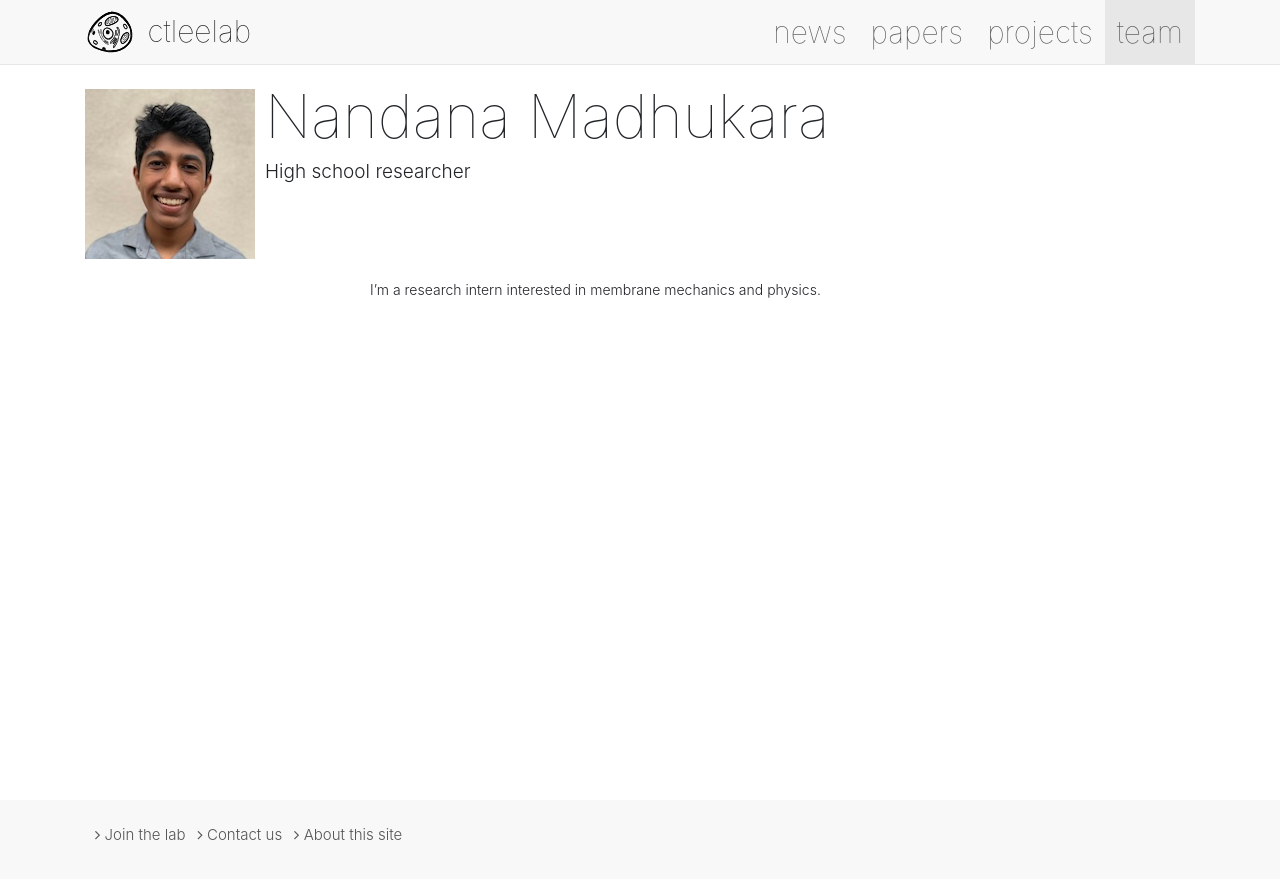
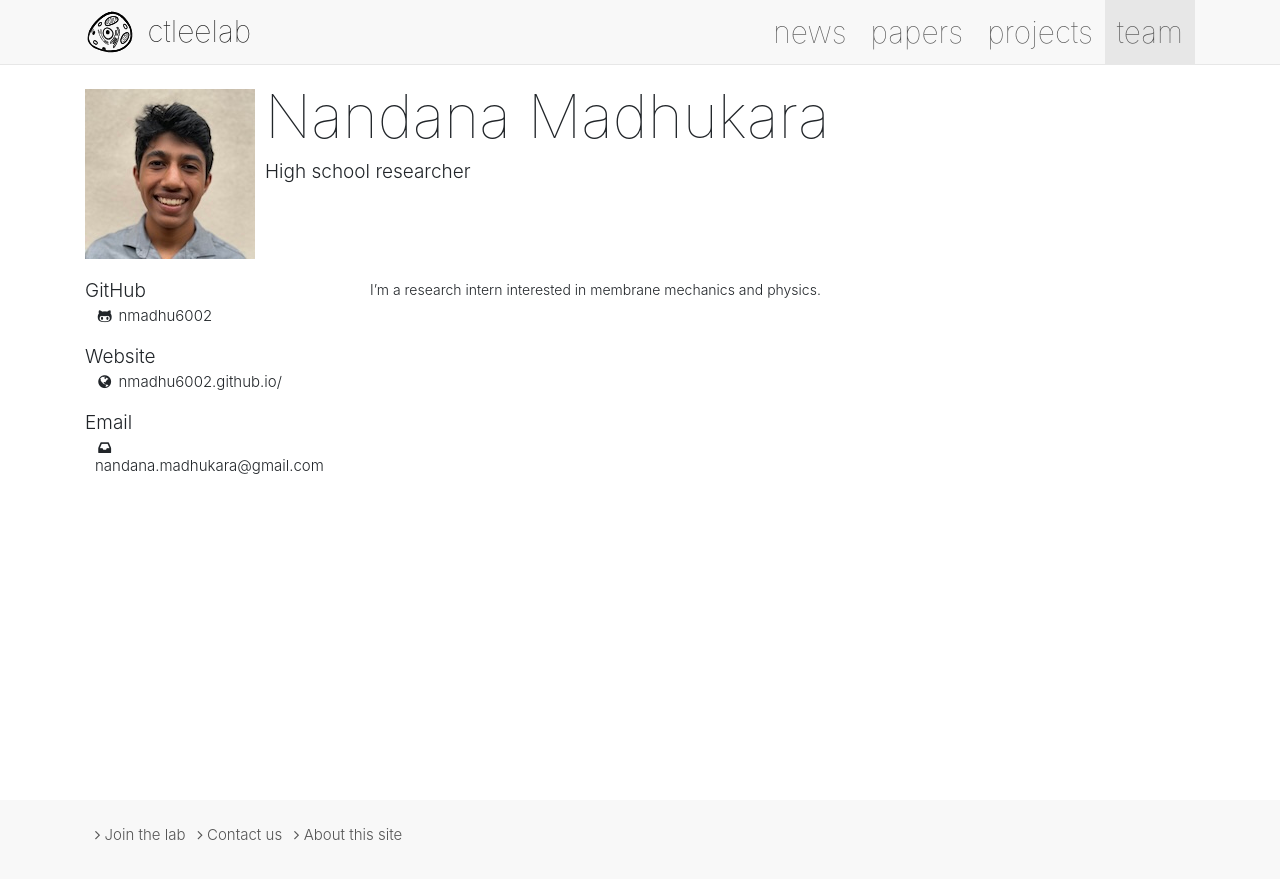
Before and after one commit to ctleelab/bulletin, a Jekyll site: the page built from team/_posts/2024-07-02-nandana-madhukara.md, in a window 1280 px wide. Shown: the top 879 px of the page. Built offline with Jekyll 4.4.1, drawn with Linux system fonts in a browser that asks for light colours.

Commit message:
Update nandana and rishabh
Signed-off-by: Christopher T. Lee <ctlee@ucsd.edu>

```diff
--- a/team/_posts/2024-07-02-nandana-madhukara.md
+++ b/team/_posts/2024-07-02-nandana-madhukara.md
@@ -4,13 +4,13 @@ title: Nandana Madhukara
 position: High school researcher
 handle: nmadhukara
 twitter:
-github:
+github: nmadhu6002
 scholar:
 orcid:
-website:
+website: https://nmadhu6002.github.io/
 image: /images/team/nandana-madhukara.jpg
 cv:
-email:
+email: nandana.madhukara@gmail.com
 alumni: false
 ---
 
```
Also changed, not shown: team/_posts/2024-08-29-rishabh-bhutani.md (+1 -1 lines).
